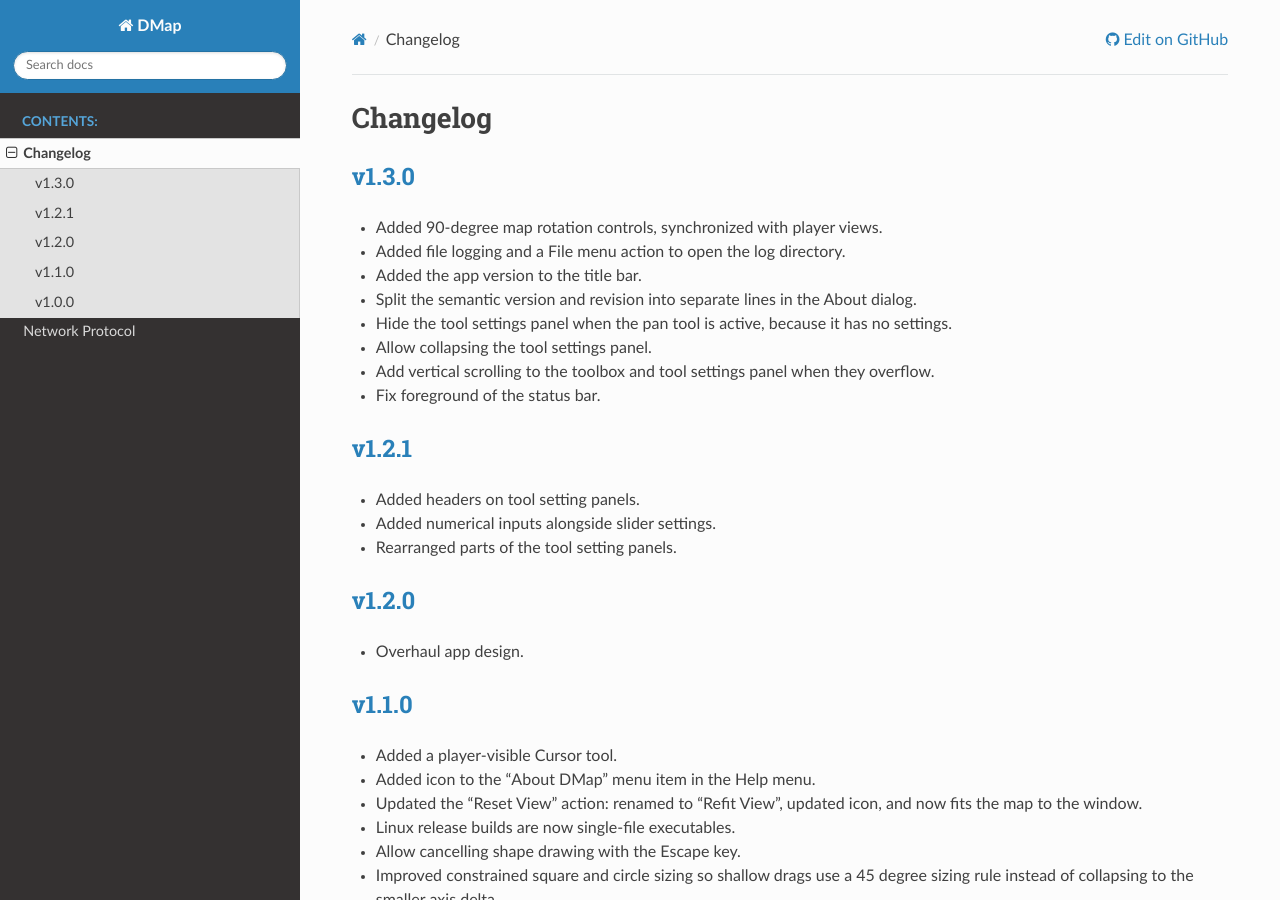
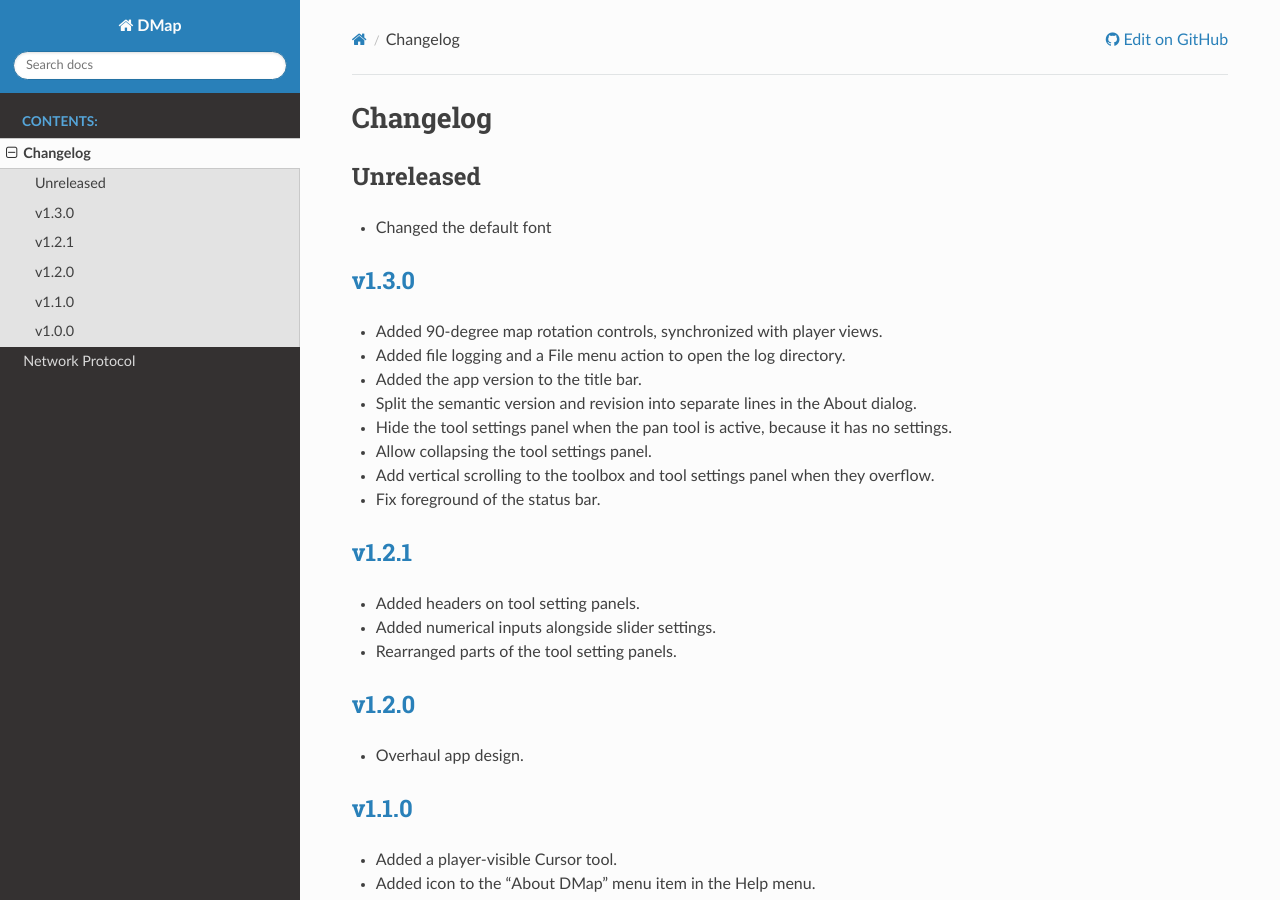
Before and after one commit to campbellmbrown/dmap-net, a Sphinx documentation site: the page built from docs/source/changelog.rst, in a window 1280 px wide and 900 px high. Built offline with Sphinx 7.4.7 and the Read the Docs theme 3.1.0, drawn with Linux system fonts in a browser that asks for light colours.

```diff
--- a/docs/source/changelog.rst
+++ b/docs/source/changelog.rst
@@ -1,8 +1,10 @@
 Changelog
 =========
 
-.. Unreleased
-.. ----------
+Unreleased
+----------
+
+* Changed the default font
 
 :release-link:`v1.3.0`
 ----------------------
```
Also changed, not shown: DMap/Assets/Fonts/PixelifySans-Bold.ttf (added), DMap/Assets/Fonts/PixelifySans-Medium.ttf (added), DMap/Assets/Fonts/PixelifySans-Regular.ttf (added), DMap/Assets/Fonts/PixelifySans-SemiBold.ttf (added), 3 other files.
